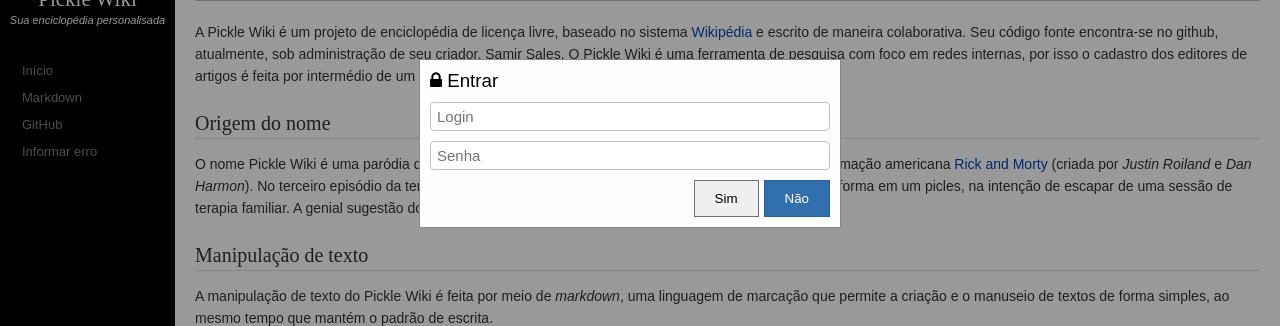
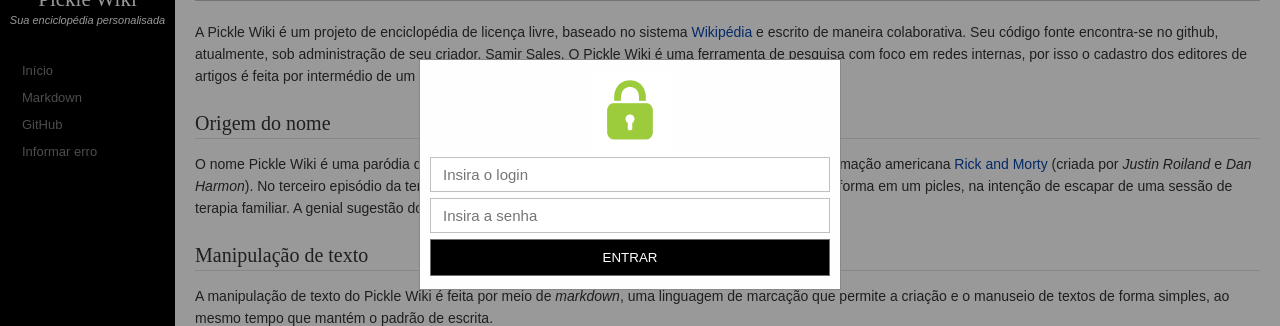
Before and after one commit to SamirSales/pickle-wiki-backend-springboot, a React (Create React App) app in the folder react/: page /welcome in a window 1280 px wide. Both pictures are taken after a click on the link "Entrar". Shown: the part 133-459 px from the top of the page. Built offline with nearby package versions, Linux system fonts and the light colour scheme; no server answers.

Commit message:
improvement of the login modal

```diff
--- a/react/src/components/UI/Modal/LoginModal/LoginModal.css
+++ b/react/src/components/UI/Modal/LoginModal/LoginModal.css
@@ -0,0 +1,28 @@
+.div-login-modal input{
+    border-radius: 0;
+    padding: 8px 12px;
+    margin: 3px 0px;
+}
+
+.div-login-modal .login-modal-input-label{
+    margin: 8px 0px 3px 0px;
+    font-size: 14px;
+}
+
+.div-login-modal .login-modal-enter-button{
+    margin: 3px 0px;
+    width: 100%;
+    background-color: black;
+    color: white;
+}
+
+.div-login-modal .login-modal-enter-button:hover{
+    background-color: #c0c0c0;
+    color: black;
+}
+
+.div-login-modal img{
+    background-color: #ffffff;
+    padding: 10px;
+    margin-left: calc(50% - 40px);
+}
--- a/react/src/components/UI/Modal/LoginModal/LoginModal.js
+++ b/react/src/components/UI/Modal/LoginModal/LoginModal.js
@@ -1,6 +1,7 @@
 import React, { PureComponent } from 'react';
 import Modal from '../Modal';
 
+import logo from '../../../../assets/img/lock.png';
 import './LoginModal.css';
 
 class LoginModal extends PureComponent {
@@ -25,21 +26,26 @@ class LoginModal extends PureComponent {
     render(){
         return (
             <Modal active={this.props.active}
-            cancel={this.props.cancel}
-            marginTop={this.props.marginTop}
-            marginLeft={this.props.marginLeft}>
+                cancel={this.props.cancel}
+                marginTop={this.props.marginTop}
+                marginLeft={this.props.marginLeft}>
 
-                <h3><i className="fa fa-lock"></i> Entrar</h3>
+                <div className="div-login-modal">
+                    <img src={logo} height="60" width="60" alt="Lock icon" />
 
-                <input id='inputLoginModal' className="form-input" placeholder='Login' onChange={this.onChangeLogin}/>
+                    <input id='inputLoginModal' className="form-input"
+                        placeholder='Insira o login'
+                        onChange={this.onChangeLogin} />
 
-                <input id='inputPasswordModal' type='password' className="form-input" placeholder='Senha'
-                    onChange={this.onChangePassword} style={{marginTop: '10px'}}/>
+                    <input id='inputPasswordModal' type='password' className="form-input"
+                        placeholder='Insira a senha'
+                        onChange={this.onChangePassword} />
 
-                <div className="buttons" style={{marginTop: '10px'}}>
-                    <button className="cancel" onClick={this.props.cancel}>Não</button>
-                    <button onClick={this.props.confirm.bind(this, this.state.login, this.state.password)}>Sim</button>
+                    <button className="login-modal-enter-button"
+                        onClick={this.props.confirm.bind(this, this.state.login, this.state.password)}>ENTRAR</button>
                 </div>
+
+
             </Modal>
         );
     }
--- a/react/src/components/UI/Modal/Modal.js
+++ b/react/src/components/UI/Modal/Modal.js
@@ -8,7 +8,6 @@ const modal = ( props ) => {
 
     const marginLeft = props.marginLeft ? props.marginLeft :'0px';
     const marginTop = props.marginTop ? props.marginTop :'0px';
-
     const display = props.active ? 'block' : 'none';
 
     return (
```
Also changed, not shown: react/src/assets/img/lock.png (added).
